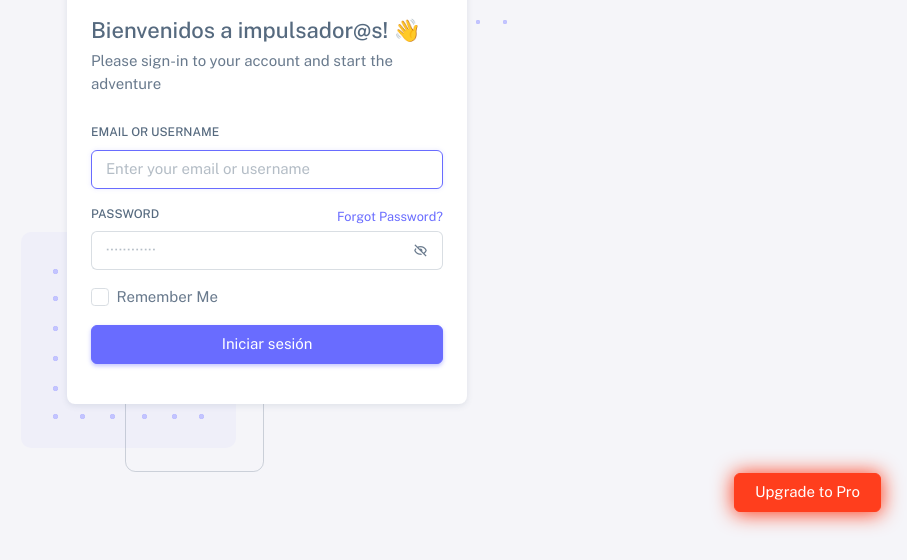
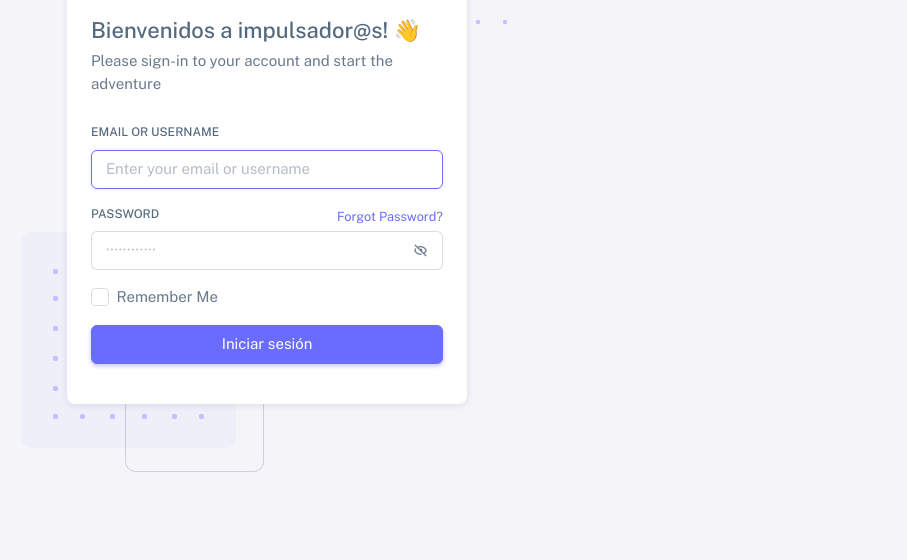
Before and after one commit to Steveteclab/impulsadoras-front-end, a website: page html/auth-login-basic.html in a window 1280 px wide. Shown: the part 240-800 px from the top of the page, without its empty margins (373-1280 px from the left). Drawn offline with nearby package versions, Linux system fonts and the light colour scheme.

Commit message:
Se quito el boton de buy

```diff
--- a/html/auth-login-basic.html
+++ b/html/auth-login-basic.html
@@ -186,15 +186,6 @@
 
     <!-- / Content -->
 
-    <div class="buy-now">
-      <a
-        href="https://themeselection.com/products/sneat-bootstrap-html-admin-template/"
-        target="_blank"
-        class="btn btn-danger btn-buy-now"
-        >Upgrade to Pro</a
-      >
-    </div>
-
     <!-- Core JS -->
     <!-- build:js assets/vendor/js/core.js -->
     <script src="../assets/vendor/libs/jquery/jquery.js"></script>
```
